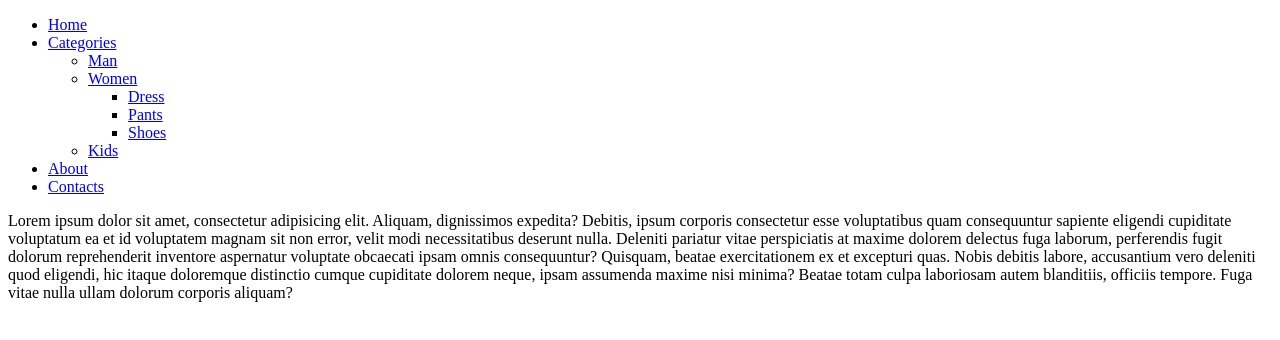
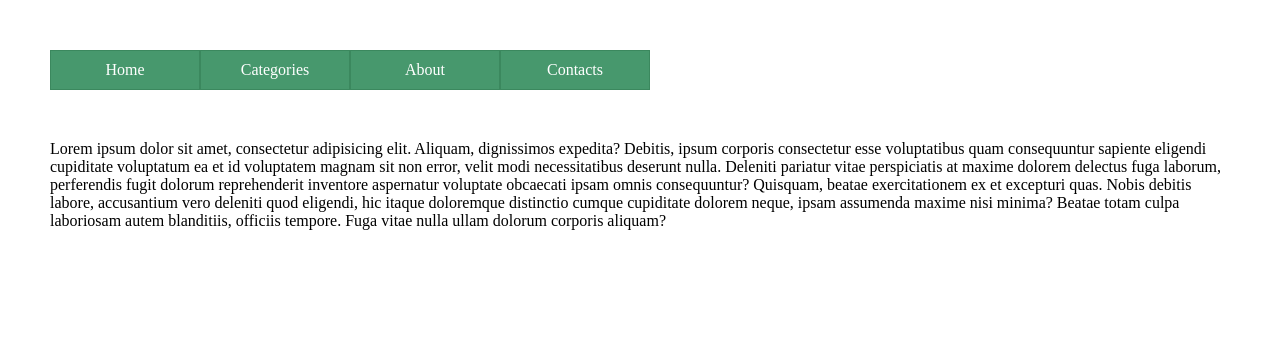
Before and after one commit to pavel-kucenko/fc-position-nav, a plain HTML site: page docs/index.html in a window 1280 px wide. Drawn offline with Linux system fonts and the light colour scheme.

Commit message:
added css styles

```diff
--- a/docs/assets/css/style.css
+++ b/docs/assets/css/style.css
@@ -0,0 +1,68 @@
+* {
+  box-sizing: border-box;
+  margin: 0;
+  padding: 0;
+}
+
+body {
+  padding: 50px;
+}
+
+ul {
+  list-style: none;
+}
+
+header {
+  margin-bottom: 50px;
+}
+
+.pos-top {
+  top: 100%;
+  left: -2px;
+}
+
+.pos-left {
+  top: -2px;
+  left: 100%;
+}
+
+.nav-list {
+  font-size: 0;
+}
+
+.nav-list-item {
+  display: inline-block;
+  position: relative;
+  width: 150px;
+
+  text-align: center;
+  border: 1px solid #3b885e;
+  background: #47986d;
+  font-size: 1rem;
+  transition: background 0.2s ease-out;
+}
+
+.nav-link {
+  display: block;
+  padding: 10px 0;
+
+  text-decoration: none;
+  color: #fff;
+}
+
+.sub-nav-list {
+  display: none;
+  position: absolute;
+}
+
+.nav-list-item:hover {
+  background: #3c805b;
+}
+
+.nav-list-item:hover > .sub-nav-list {
+  display: block;
+}
+
+.nav-list-item:hover > .sub-nav-list > .nav-list-item {
+  width: 152px;
+}
--- a/docs/index.html
+++ b/docs/index.html
@@ -9,7 +9,6 @@
   </head>
   <body>
     <header>
-
       <!-- NAV-LIST  -->
       <nav class="nav">
         <ul class="nav-list">
@@ -19,14 +18,14 @@
           <li class="nav-list-item">
             <a class="nav-link" href="#">Categories</a>
             <!-- SUB-NAV-LIST  -->
-            <ul class="sub-nav-list">
-              <li class="navlist-item">
+            <ul class="sub-nav-list pos-top">
+              <li class="nav-list-item">
                 <a href="#" class="nav-link">Man</a>
               </li>
-              <li class="navlist-item">
+              <li class="nav-list-item">
                 <a href="#" class="nav-link">Women</a>
-                <!-- SUB-SUB-NAV-LIST  -->
-                <ul class="sub-sub-nav-list">
+                <!-- SUB-NAV-LIST  -->
+                <ul class="sub-nav-list pos-left">
                   <li class="nav-list-item">
                     <a href="#" class="nav-link">Dress</a>
                   </li>
@@ -37,9 +36,9 @@
                     <a href="#" class="nav-link">Shoes</a>
                   </li>
                 </ul>
-                <!-- //SUB-SUB-NAV-LIST  -->
+                <!-- //SUB-NAV-LIST  -->
               </li>
-              <li class="navlist-item">
+              <li class="nav-list-item">
                 <a href="#" class="nav-link">Kids</a>
               </li>
             </ul>
```
